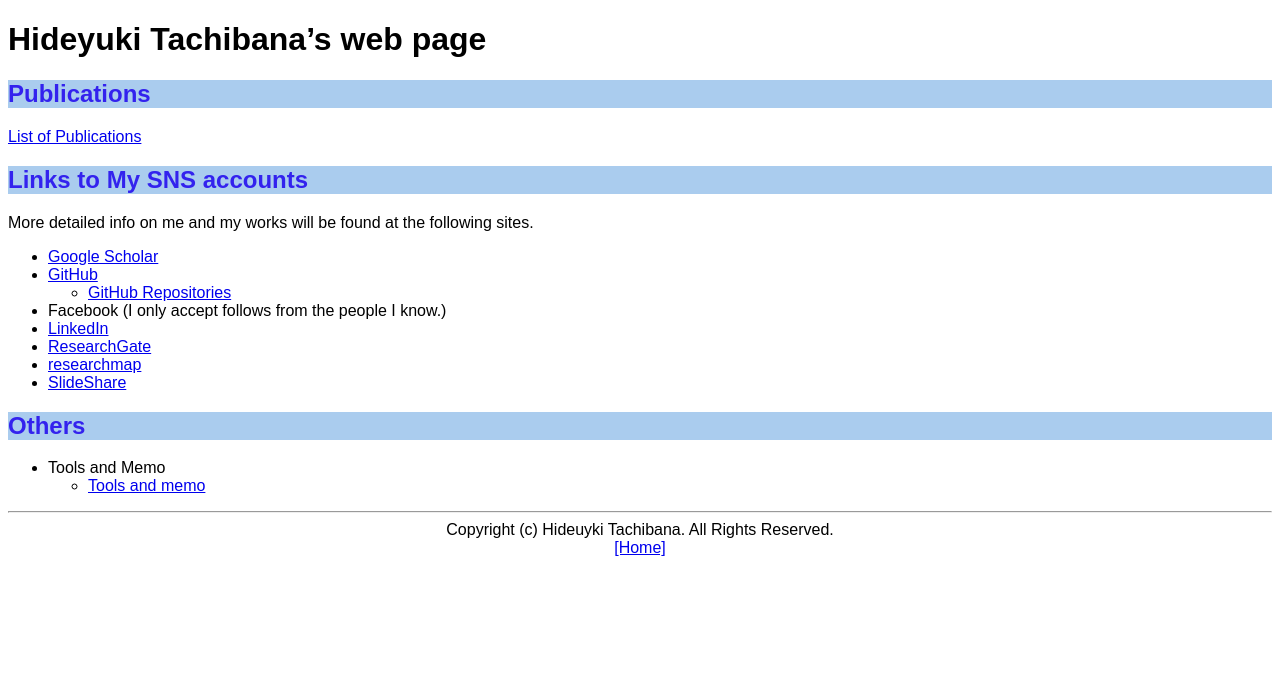
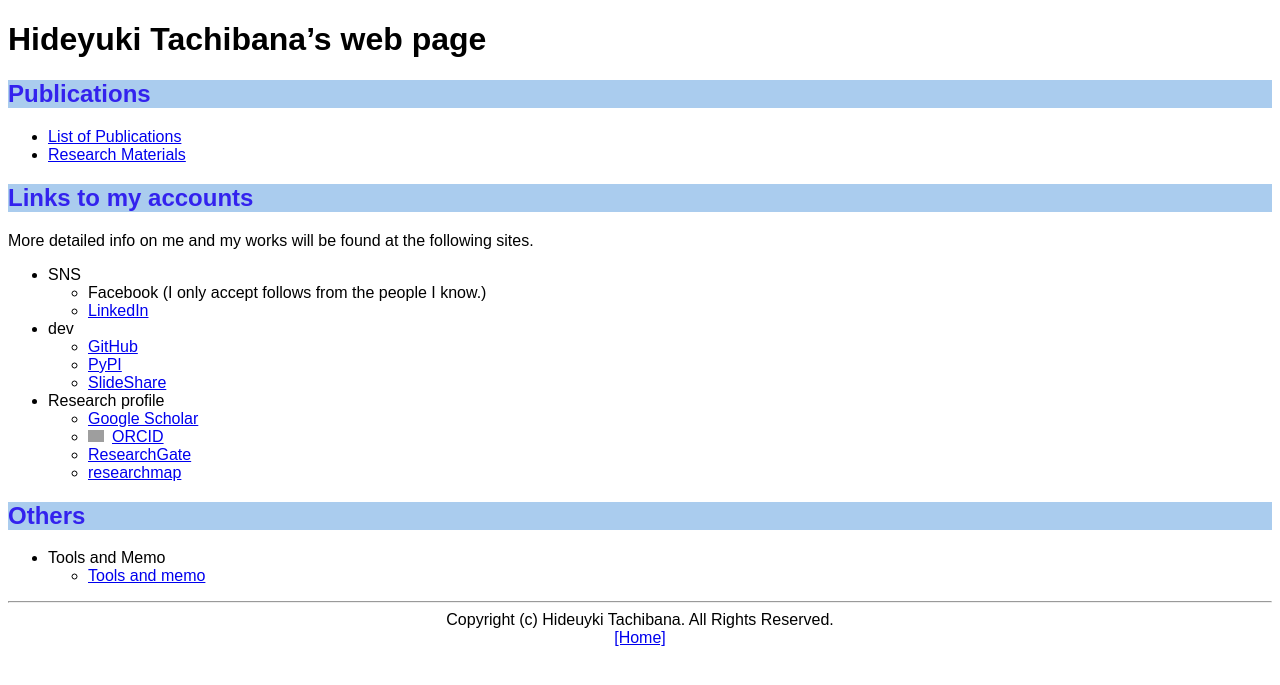
Before and after one commit to tachi-hi/tachi-hi.github.io, a Jekyll site: the page built from index.md, in a window 1280 px wide. Shown: the top 685 px of the page. Built offline with Jekyll 4.4.1, drawn with Linux system fonts in a browser that asks for light colours; grey boxes are pictures that could not be loaded.

Commit message:
update profile links

```diff
--- a/index.md
+++ b/index.md
@@ -8,19 +8,24 @@ title: Hideyuki Tachibana's web
 
 ## Publications
 
-[List of Publications](publications.html)
+- [List of Publications](publications.html)
+- [Research Materials](https://tachi-hi.github.io/research)
 
-## Links to My SNS accounts
+## Links to my accounts
 More detailed info on me and my works will be found at the following sites.
 
-+ [Google Scholar](https://scholar.google.co.jp/citations?user=wAXtttwAAAAJ)
-+ [GitHub](https://github.com/tachi-hi)
-   + [GitHub Repositories](https://github.com/tachi-hi?tab=repositories)
-+ Facebook (I only accept follows from the people I know.)
-+ [LinkedIn](https://jp.linkedin.com/in/hideyuki-tachibana-5a513451)
-+ [ResearchGate](https://www.researchgate.net/profile/Hideyuki_Tachibana)
-+ [researchmap](https://researchmap.jp/tachi-hi/)
-+ [SlideShare](https://www.slideshare.net/HideyukiTachibana)
++ SNS
+   + Facebook (I only accept follows from the people I know.)
+   + [LinkedIn](https://jp.linkedin.com/in/hideyuki-tachibana-5a513451)
++ dev
+   + [GitHub](https://github.com/tachi-hi)
+   + [PyPI](https://pypi.org/user/tachi-hi)
+   + [SlideShare](https://www.slideshare.net/HideyukiTachibana)
++ Research profile
+   + [Google Scholar](https://scholar.google.co.jp/citations?user=wAXtttwAAAAJ)
+   + <div itemscope itemtype="https://schema.org/Person"><a itemprop="sameAs" content="https://orcid.org/0000-0001-5162-1294" href="https://orcid.org/0000-0001-5162-1294" target="orcid.widget" rel="me noopener noreferrer" style="vertical-align:top;"><img src="https://orcid.org/sites/default/files/images/orcid_16x16.png" style="width:1em;margin-right:.5em;" alt="ORCID iD icon">ORCID</a></div>
+   + [ResearchGate](https://www.researchgate.net/profile/Hideyuki_Tachibana)
+   + [researchmap](https://researchmap.jp/tachi-hi/)
 
 ## Others
 
```
